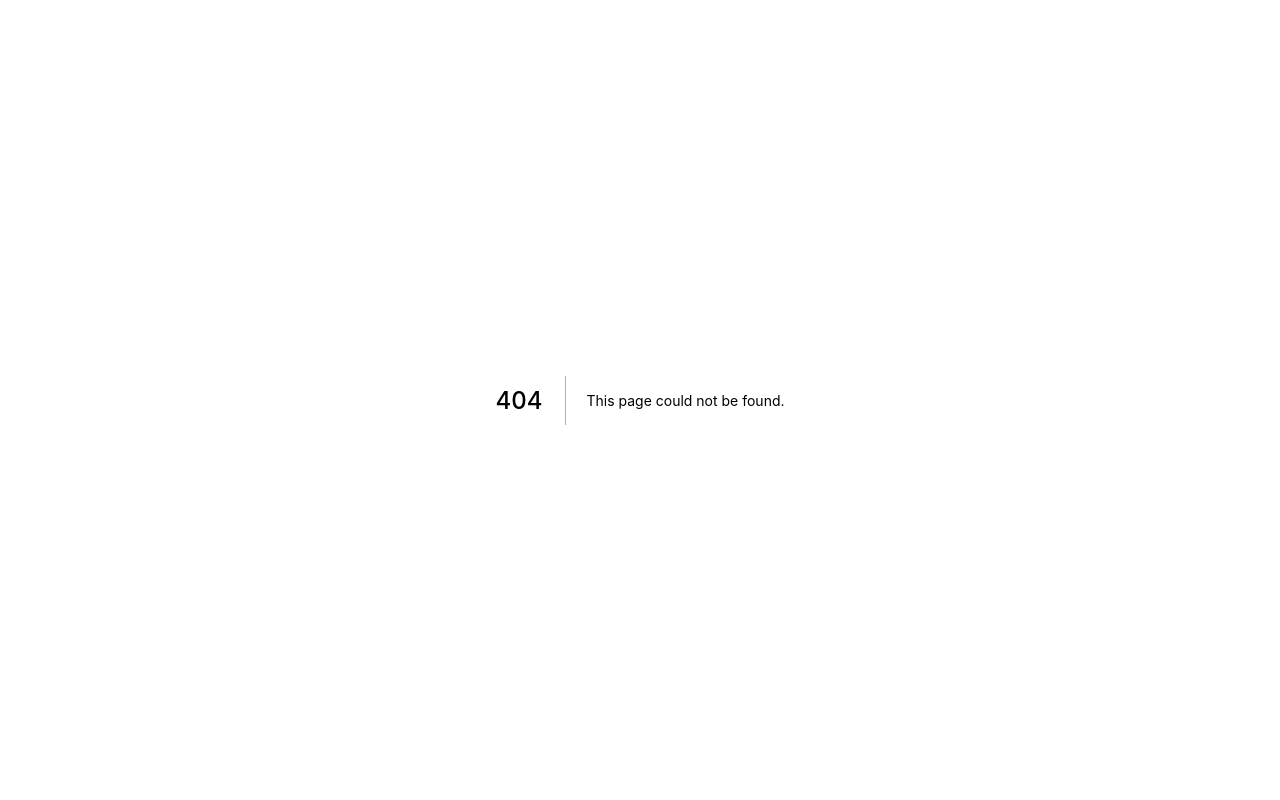
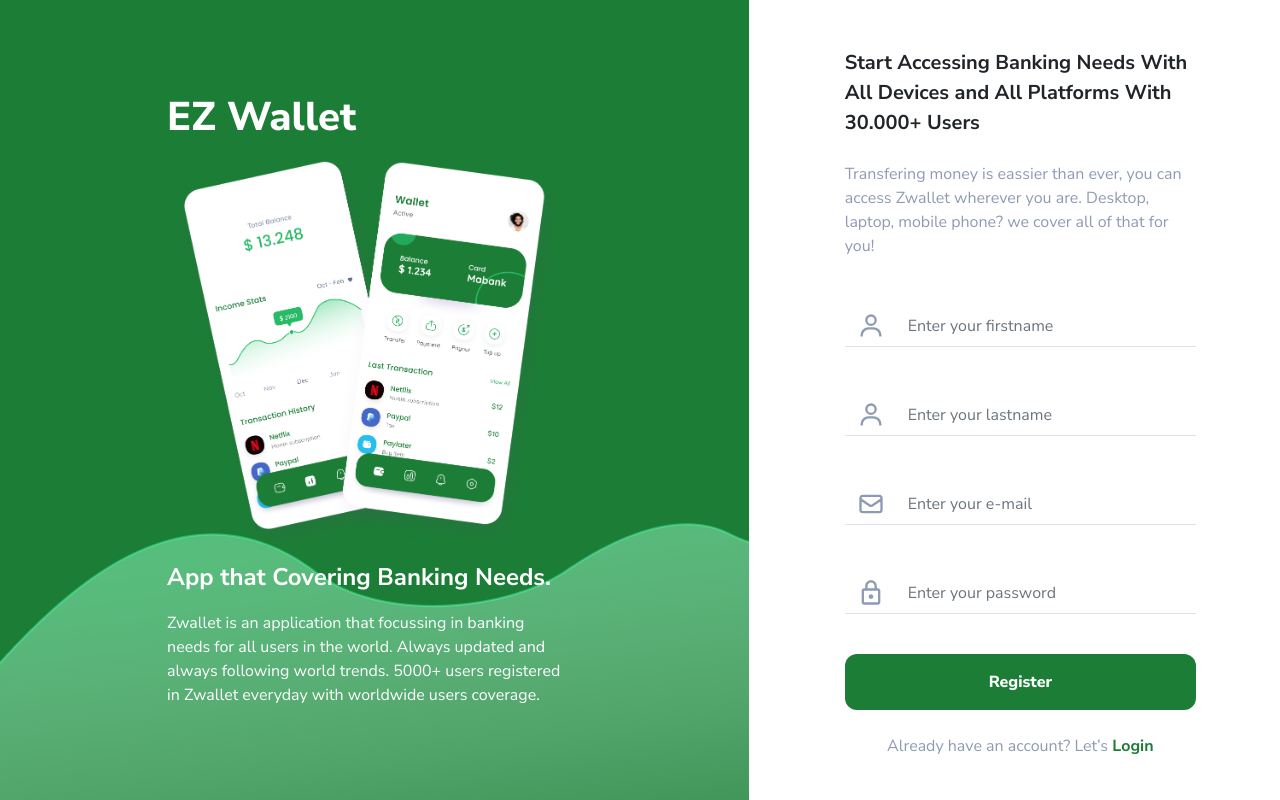
Before and after one commit to nhardiansa/ez-wallet, a Next.js app: page /register in a window 1280 px wide. Before the commit this address had no page. Built offline with nearby package versions, Linux system fonts and the light colour scheme.

Commit message:
feat: register form

```diff
--- /dev/null
+++ b/components/auth/EZForm.js
@@ -0,0 +1,90 @@
+import Link from 'next/link'
+import { useEffect } from 'react'
+import {HiOutlineMail} from 'react-icons/hi'
+import {MdOutlineLock} from 'react-icons/md'
+import {BiUser} from 'react-icons/bi'
+import EZButton from '../EZButton'
+import EZInput from '../EZInput'
+
+export default function EZForm({path}) {
+  useEffect(() => {
+    console.log(path)
+  },[path]);
+  return (
+    <>
+      <form className='d-flex flex-column align-items-end'>
+        {
+          (path === 'login' || path === 'register') && (
+            <>
+              {
+                path === 'register' && (
+                  <>
+                    <EZInput
+                      wrapperClassName='mb-4 mb-md-5'
+                      icon={<BiUser />}
+                      placeholder='Enter your firstname'
+                      name='firstname'
+                    />
+                    <EZInput
+                      wrapperClassName='mb-4 mb-md-5'
+                      icon={<BiUser />}
+                      placeholder='Enter your lastname'
+                      name='lastname'
+                    />
+                  </>
+                )
+              }
+              <EZInput
+                wrapperClassName='mb-4 mb-md-5'
+                icon={<HiOutlineMail />}
+                placeholder='Enter your e-mail'
+                name='email'
+                />
+              <EZInput
+                wrapperClassName={'mb-3'}
+                icon={<MdOutlineLock />}
+                placeholder='Enter your password'
+                name='password'
+              />
+              {
+                path === 'login' && (
+                  <Link href='/forgot-password'>
+                    <a className='text-gray'>Forgot password?</a>
+                  </Link>
+                )
+              }
+            </>
+          )
+        }
+
+        <EZButton className='w-100 py-2 py-md-3 my-4'>
+          {
+            path === 'login' && "Login"
+          }
+          {
+            path === 'register' && "Register"
+          }
+        </EZButton>
+      </form>
+      {
+        path === 'login' && (
+          <p className='text-center text-gray'>Don’t have an account? Let’s
+            <Link href='/register'>
+              <a className='fw-bold'> Sign Up</a>
+            </Link>
+          </p>
+        )
+      }
+      {
+        path === 'register' && (
+          <p className='text-center text-gray'>Already have an account? Let’s
+            <Link href='/login'>
+              <a className='fw-bold'> Login</a>
+            </Link>
+          </p>
+        )
+      }
+    </>
+
+  )
+}
--- a/pages/login.js
+++ b/pages/login.js
@@ -1,17 +1,44 @@
+import {useRouter} from 'next/router'
 import Link from 'next/link';
 import {HiOutlineMail} from 'react-icons/hi'
 import {MdOutlineLock} from 'react-icons/md'
 import EZInput from "../components/EZInput";
 import EZButton from "../components/EZButton";
 import EZSideBanner from '../components/EZSideBanner';
+import { useEffect, useState } from 'react';
+import EZForm from '../components/auth/EZForm';
 
 export default function Login() {
+  const router = useRouter();
+  const [pathName, setPathName] = useState(router.pathname);
+
+  useEffect(() => {
+    switch (router.pathname) {
+      case '/login': {
+        setPathName('login');
+        break;
+      }
+      case '/register': {
+        setPathName('register');
+        break;
+      }
+      case '/forgot-password': {
+        setPathName('forgot-password');
+        break;
+      }
+
+      default: {
+        setPathName('login');
+      }
+    }
+  }, [router]);
+
   return (
     <section className="row vh-100 align-items-center">
-      <EZSideBanner wrapperClassName="banner vh-100 col-lg-7 d-none d-lg-flex justify-content-center" />
-      <div className="form col px-md-5">
+      <EZSideBanner wrapperClassName="banner h-100 col-lg-7 d-none d-lg-flex justify-content-center" />
+      <div className="form col px-md-5 vh-100 overflow-auto">
         <div className="wrapper px-4 px-md-5 py-5">
-          <p className='fw-bold fs-5 mb-5'>
+          <p className='fw-bold fs-5 mb-4'>
             Start Accessing Banking Needs
             With All Devices and All Platforms
             With 30.000+ Users
@@ -19,28 +46,7 @@ export default function Login() {
           <p className='text-gray mb-5'>
             Transfering money is eassier than ever, you can access Zwallet wherever you are. Desktop, laptop, mobile phone? we cover all of that for you!
           </p>
-          <form className='d-flex flex-column align-items-end'>
-            <EZInput
-              wrapperClassName='mb-4 mb-md-5'
-              icon={<HiOutlineMail />}
-              placeholder='Enter your e-mail'
-            />
-            <EZInput
-              wrapperClassName={'mb-4'}
-              icon={<MdOutlineLock />}
-              placeholder='Enter your password'
-            />
-            <Link href='/forgot-password'>
-              <a className='text-gray mb-4'>Forgot password?</a>
-            </Link>
-
-            <EZButton className='w-100 py-2 py-md-3 mb-4'>Login</EZButton>
-          </form>
-          <p className='text-center text-gray'>Don’t have an account? Let’s
-            <Link href='/register'>
-              <a className='fw-bold'> Sign Up</a>
-            </Link>
-          </p>
+          <EZForm path={pathName} />
         </div>
       </div>
     </section>
--- /dev/null
+++ b/pages/register.js
@@ -0,0 +1,7 @@
+import Login from "./login";
+
+export default function Register() {
+  return (
+    <Login />
+  )
+}
```
